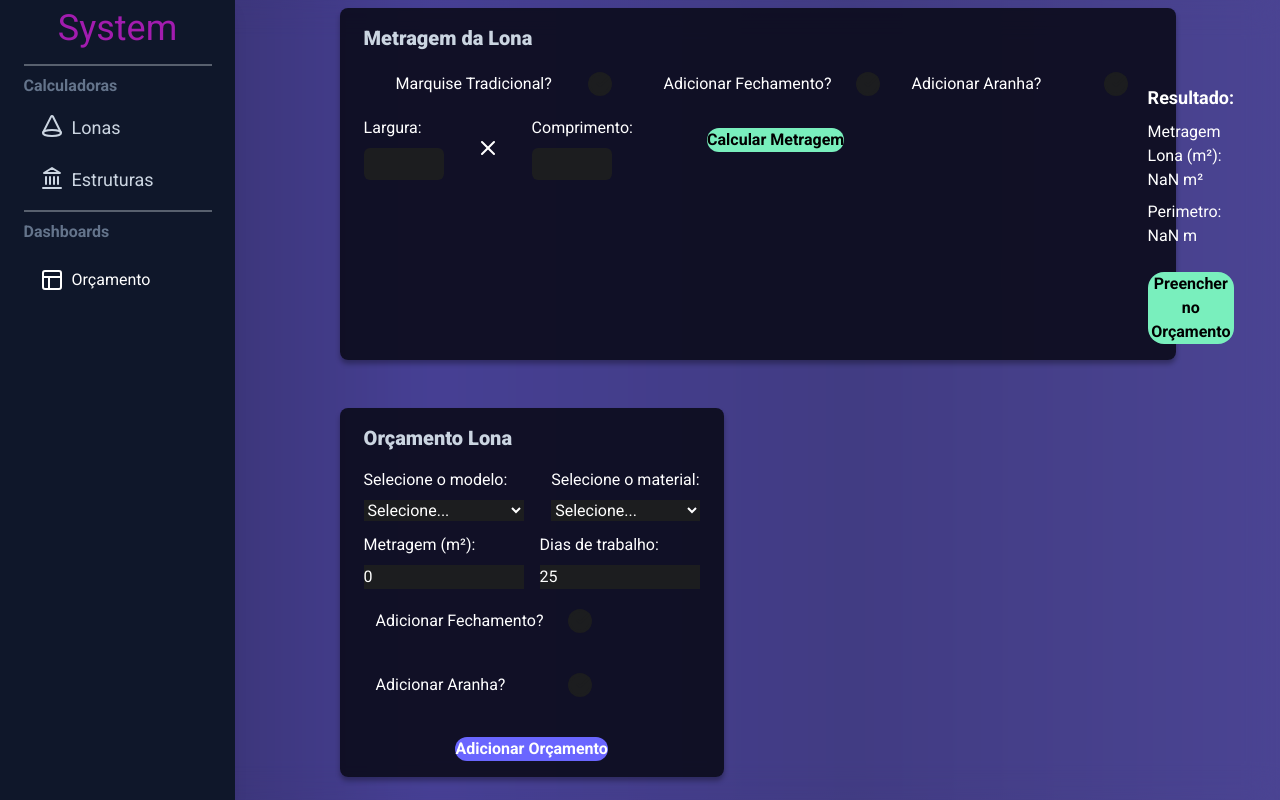
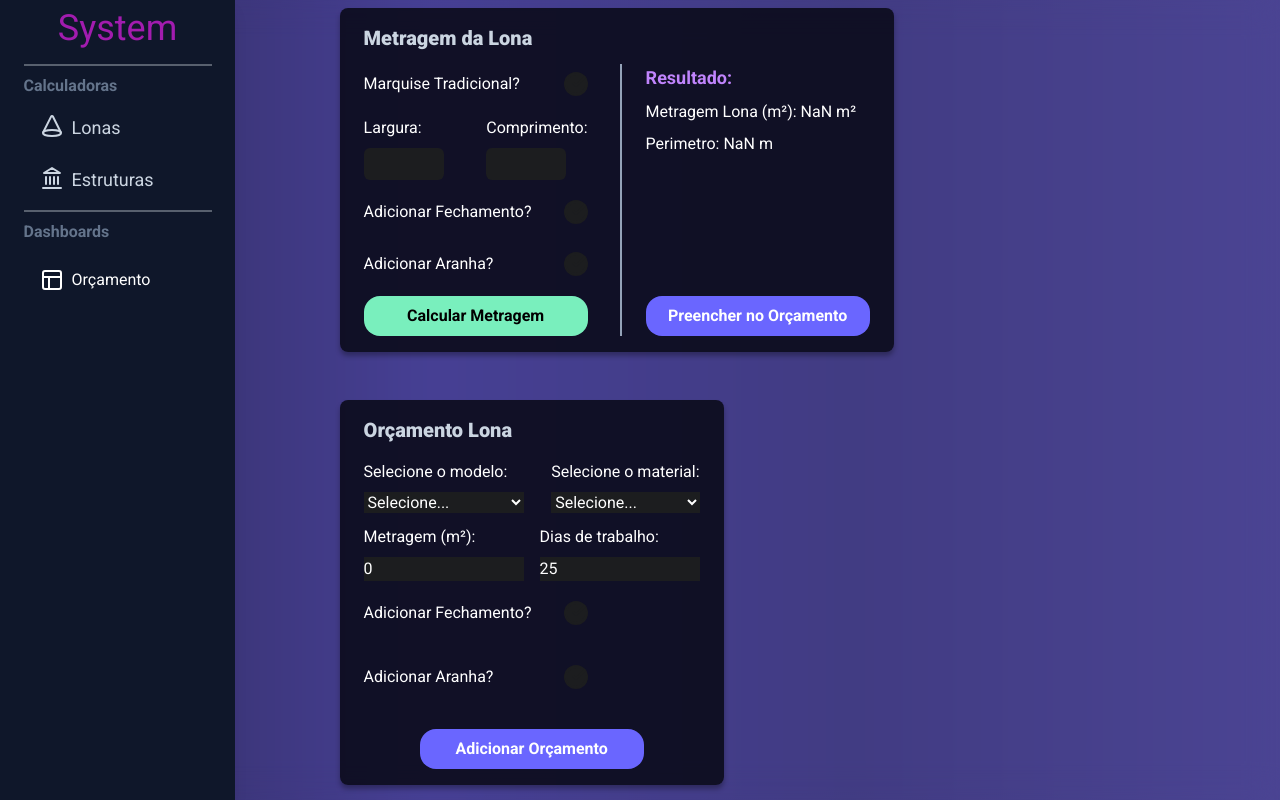
Before and after one commit to VictorBelotto/Sistema-Bocarra, a React (Vite) app: page / in a window 1280 px wide. Both pictures are taken after a click on the button "Calcular Metragem". Built offline with nearby package versions, Linux system fonts and the light colour scheme.

Commit message:
Card metragem css refatorado

```diff
--- a/src/components/Botoes/BotaoPadrao.jsx
+++ b/src/components/Botoes/BotaoPadrao.jsx
@@ -2,8 +2,8 @@ import React from 'react'
 
 const BotaoPadrao = ({label, onClick, variant}) => {
   const estilos = {
-    roxo: 'text-white font-bold bg-fundo-roxo rounded-2xl hover:bg-fundo-roxoH ',
-    verde: 'text-black font-bold bg-fundo-verde rounded-2xl hover:bg-fundo-verdeH'
+    roxo: 'text-white w-56  py-2 font-bold bg-fundo-roxo rounded-2xl hover:bg-fundo-roxoH ',
+    verde: 'text-black w-56  py-2 font-bold bg-fundo-verde rounded-2xl hover:bg-fundo-verdeH'
   }
   return (
     <>
--- a/src/components/CalculadoraMetragem/CalculadoraMetragem.jsx
+++ b/src/components/CalculadoraMetragem/CalculadoraMetragem.jsx
@@ -47,39 +47,39 @@ const CalculadoraMetragem = () => {
 }
 
   return (
-   <div className='flex flex-col  w-full py-4 px-6 rounded-lg bg-card-claro shadow-card bg-opacity-90'>
+   <div className='flex flex-col  w-fit py-4 px-6 rounded-lg bg-card-claro shadow-card bg-opacity-90'>
+
      <h1 className='ti-1 mb-3 text-slate-300'>Metragem da Lona</h1>
-      <main className='flex m-0 justify-between'>
-        <div className='flex flex-col w-72 items-center'>
+
+      <main className='flex m-0 gap-8'>
+        <div className='flex flex-col gap-3'>
           <InputsCheckBox
               label={'Marquise Tradicional?'}
               id={'marquise'}
               onClick={handleCheckMarquiseChange}
               value={marquiseIsChecked}
             />
-          <div className='flex w-72 gap-8 mb-3 mt-3'>
+          <div className='flex justify-between'>
             <InputMetragem
               id={'largura'}
               label={'Largura'}
             />
-            <div className='flex items-center'>
-              <X color='white'/>
-            </div>
             <InputMetragem
               id={'comprimento'}
               label={'Comprimento'}
             />
           </div>
-        </div>
-
-
-       <div className='flex flex-col w-72 items-center'>
+          <div className='flex flex-col gap-3'>
             <CheckBoxMetragens
+              labelCheck={'Adicionar Fechamento?'}
               id={'fechamentoMetragem'}
-            labelCheck={'Adicionar Fechamento?'}
-            labelInput={'Altura do Fechamento da Lona:'}
+              labelInput={'Altura da Lona:'}
             />
-          <div className='flex container justify-center mt-2'>
+            <CheckBoxMetragens
+              labelCheck={'Adicionar Aranha?'}
+              id={'aranhaMetragem'}
+              labelInput={'Altura da Aranha:'}
+            />
             <BotaoPadrao
                 onClick={calcular}
                 variant={'verde'}
@@ -88,25 +88,23 @@ const CalculadoraMetragem = () => {
           </div>
         </div>
 
-       <div className='flex flex-col w-72 items-center'>
-        <CheckBoxMetragens
-              id={'aranhaMetragem'}
-              labelCheck={'Adicionar Aranha?'}
-              labelInput={'Altura do Fechamento da Aranha:'}
-            />
-       </div>
 
 
       {
         exibeResultado && (
-          <div className='flex flex-col gap-2 mt-5'>
-          <h2 className='ti-2 text-white'>Resultado:</h2>
+          <div className='flex h-full gap-6'>
+            <span className='h-full w-0.5 bg-slate-400'></span>
+
+            <div className='flex h-full flex-col justify-between'>
+              <div className='flex flex-col gap-2'>
+                  <h2 className='ti-2 text-purple-400'>Resultado:</h2>
                   <p className=' text-white'>Metragem Lona (m²): {resultados.metragem} m²</p>
                   <p className=' text-white'>Perimetro: {resultados.perimetro} m</p>
                   {
                     checksDaMetragem['fechamentoMetragemIsChecked'] &&(
                     <>
-              <p className=' text-white'>Fechamento (m²): {resultados.fechamento} m²</p></>
+                      <p className=' text-white'>Fechamento (m²): {resultados.fechamento} m²</p>
+                    </>
                     )
                   }
                   {
@@ -116,14 +114,16 @@ const CalculadoraMetragem = () => {
                       </>
                     )
                   }
+              </div>
 
-          <div className='flex container justify-center mt-4'>
               <BotaoPadrao
+                className='justify-self-end'
                   label={'Preencher no Orçamento'}
                   onClick={preencherOrcamento}
-              variant={'verde'}
+                  variant={'roxo'}
                 />
             </div>
+
           </div>
         )
       }
--- a/src/components/CalculadoraMetragem/components/CheckBoxMetragens.jsx
+++ b/src/components/CalculadoraMetragem/components/CheckBoxMetragens.jsx
@@ -17,8 +17,8 @@ const CheckBoxMetragens = ({labelCheck, labelInput, id}) => {
     dadosInseridos.adicionarMetragem(`altura${id.charAt(0).toUpperCase() + id.slice(1)}`, e.target.value)
   }
   return (
-   <div key={id}>
-     <div className='flex items-center mb-4'>
+   <div key={id} className='flex flex-col gap-2'>
+     <div>
 
     <InputsCheckBox
       label={labelCheck}
@@ -31,9 +31,9 @@ const CheckBoxMetragens = ({labelCheck, labelInput, id}) => {
       {
         fechamentoIsChecked && (
           <div className='flex flex-col gap-2' >
-            <label className='container text-white' htmlFor={id}>{labelInput}</label>
+            <label className='container text-slate-200' htmlFor={id}>{labelInput}</label>
             <input
-            className='w-36 bg-card-contraste text-white border-none'
+            className='container py-1 w-20  text-white text-center  bg-card-contraste border-none rounded-md'
               type="number"
               id={id}
               value={alturaFechamento}
--- a/src/components/CalculadoraMetragem/components/InputMetragem.jsx
+++ b/src/components/CalculadoraMetragem/components/InputMetragem.jsx
@@ -10,10 +10,10 @@ const InputMetragem = ({label, id}) => {
     adicionarMetragem(`${id}DaLona`, e.target.value)
   }
   return (
-    <div key={id} className='flex flex-col w-20 gap-2'>
+    <div key={id} className='flex flex-col gap-2'>
       <label className='container text-white' htmlFor={id} >{label}:</label>
       <input
-        className='container py-1 text-white text-center  bg-card-contraste border-none rounded-md'
+        className='py-1 w-20  text-white text-center  bg-card-contraste border-none rounded-md'
         type="number"
         id={id}
         value={metragem}
--- a/src/components/InputsCheckBox/InputsCheckBox.jsx
+++ b/src/components/InputsCheckBox/InputsCheckBox.jsx
@@ -5,7 +5,7 @@ const InputsCheckBox = ({id, value, onClick, label}) => {
 
   return (
     <label
-    className='text-white mr-2 flex  w-60 h-10 items-center justify-between px-3 hover:bg-card-escuro cursor-pointer rounded-lg '
+    className='text-white flex  w-56 h-10 items-center justify-between  hover:bg-card-escuro cursor-pointer rounded-lg '
     htmlFor={`${id}CheckboxOrcamento`}>
       {label}
       <input
```
Lines whose indentation alone changed are shown as unchanged.
